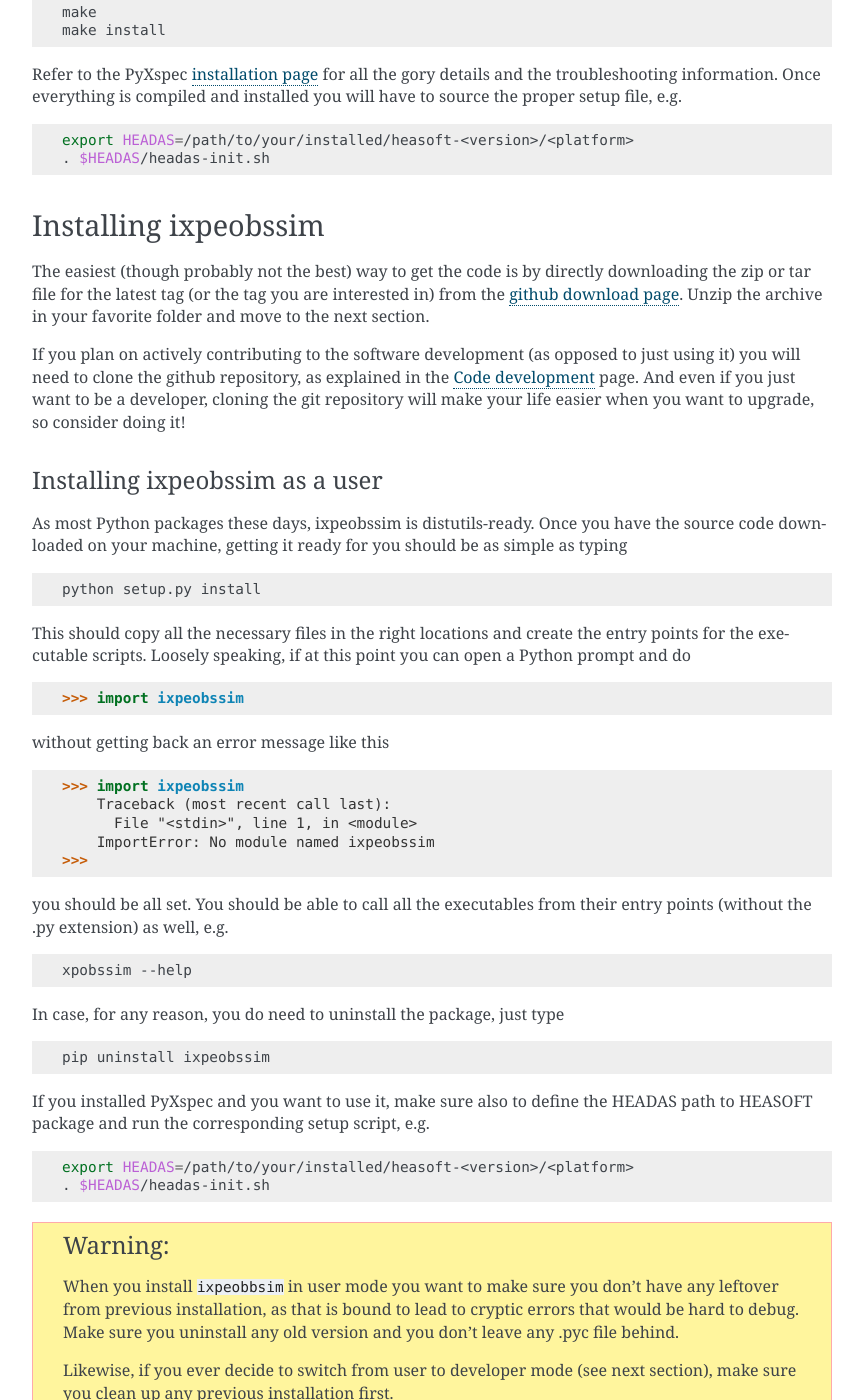
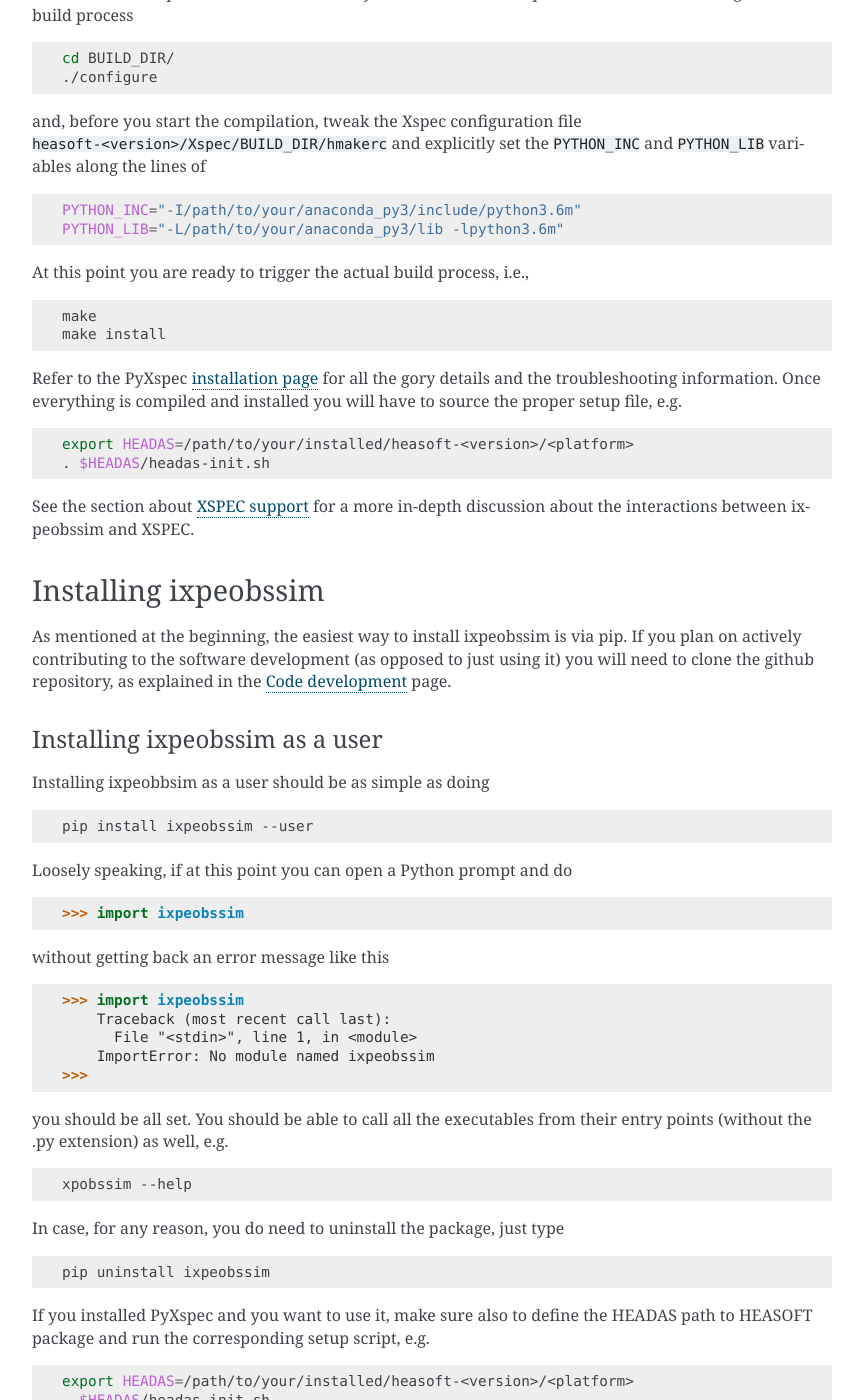
Before and after one commit to lucabaldini/ixpeobssim, a Sphinx documentation site: the page built from docs/installation.rst, in a window 1280 px wide and 1400 px high, scrolled down 4660 px. Shown: the whole window, without its empty margins (258-1121 px from the left). Built offline with Sphinx 7.4.7, drawn with Linux system fonts in a browser that asks for light colours; formulas are drawn with MathJax 3; some of the changed text lies outside the part shown.

Commit message:
Installation instructions revamped.

```diff
--- a/docs/installation.rst
+++ b/docs/installation.rst
@@ -2,6 +2,33 @@
 
 Installation
 ============
+
+If you are in a rush, and to make a long story short, as of version
+29.2.0 ixpeobbsim is hosted on `PyPI <https://pypi.org/project/ixpeobssim/>`_
+and you can install it via pip
+
+.. code-block:: shell
+
+   pip install ixpeobssim --user
+
+This should install all the necessary dependences and work out of the box
+(we recommend using the ``--user`` option not to pollute everybody else's
+environment on the host machine, but you're definitely free to opt for
+a system-wide installation by simply omitting this specific option).
+
+.. warning::
+
+   ixpeobssim includes `NumPy <http://www.numpy.org/>`_ as a binary dependence,
+   and it is generally not recommended to install Numpy from pip. Should you
+   encounter problems with the Numpy installation, you might consider to use a
+   `science-ready version of Python <https://scipy.org/install/#scientific-python-distributions>`_
+   that comes with NumPy (and the associated Python scientific ecosystem) built-in,
+   like the `Anaconda <https://www.anaconda.com/products/distribution>`_ distribution.
+
+That said, most of the remaining of this section is left to the reader for
+historical reasons, and in the hope it will be useful to debug installation
+problems, should any arise.
+
 
 Prerequisites
 -------------
@@ -95,10 +122,7 @@
    feel free to do so, but we do recommend Anaconda as a decent,
    platform-independent Python experience.
 
-At this point in time all the ixpeobssim development happens in
-the Python 3.6 environment provided by the Anaconda 5x series, and that is
-a good starting point if you are new to ixpeobssim. You can download the
-installer for your os from the `download <https://www.anaconda.com/download/>`_
+You can download the installer for your os from the `download <https://www.anaconda.com/download/>`_
 page (make sure you pick the Python 3 branch) and follow the
 `installation instructions <https://docs.anaconda.com/anaconda/install/>`_.
 
@@ -146,15 +170,10 @@
 
 .. code-block:: bash
 
-    python -m pip install regions --user
-    python -m pip install skyfield --user
+    pip install regions --user
+    pip install skyfield --user
 
 and you should be all set.
-
-(Note that calling pip through Python, with the -m command-line switch will
-guarantee that you are installing the packages for whatever version of
-Python you are using at the moment, in case you have more than one installed
-on your machine.)
 
 .. warning::
 
@@ -280,37 +299,29 @@
    . $HEADAS/headas-init.sh
 
 
+See the section about :ref:`xspec` for a more in-depth discussion about
+the interactions between ixpeobssim and XSPEC.
+
 
 Installing ixpeobssim
 ---------------------
 
-The easiest (though probably not the best) way to get the code is by directly
-downloading the zip or tar file for the latest tag (or the tag you are
-interested in) from the `github download page
-<https://github.com/lucabaldini/ixpeobssim/tags>`_.
-Unzip the archive in your favorite folder and move to the next section.
-
+As mentioned at the beginning, the easiest way to install ixpeobssim is via pip.
 If you plan on actively contributing to the software development (as opposed
 to just using it) you will need to clone the github repository, as explained
-in the :ref:`code-development` page. And even if you just want to be a
-developer, cloning the git repository will make your life easier when you
-want to upgrade, so consider doing it!
+in the :ref:`code-development` page.
 
 
 Installing ixpeobssim as a user
 ~~~~~~~~~~~~~~~~~~~~~~~~~~~~~~~
 
-As most Python packages these days, ixpeobssim is distutils-ready. Once you
-have the source code downloaded on your machine, getting it ready for you
-should be as simple as typing
+Installing ixpeobbsim as a user should be as simple as doing
 
-.. code-block:: bash
+.. code-block:: shell
 
-   python setup.py install
+   pip install ixpeobssim --user
 
-This should copy all the necessary files in the right locations and create
-the entry points for the executable scripts. Loosely speaking, if at this point
-you can open a Python prompt and do
+Loosely speaking, if at this point you can open a Python prompt and do
 
 >>> import ixpeobssim
 
```
